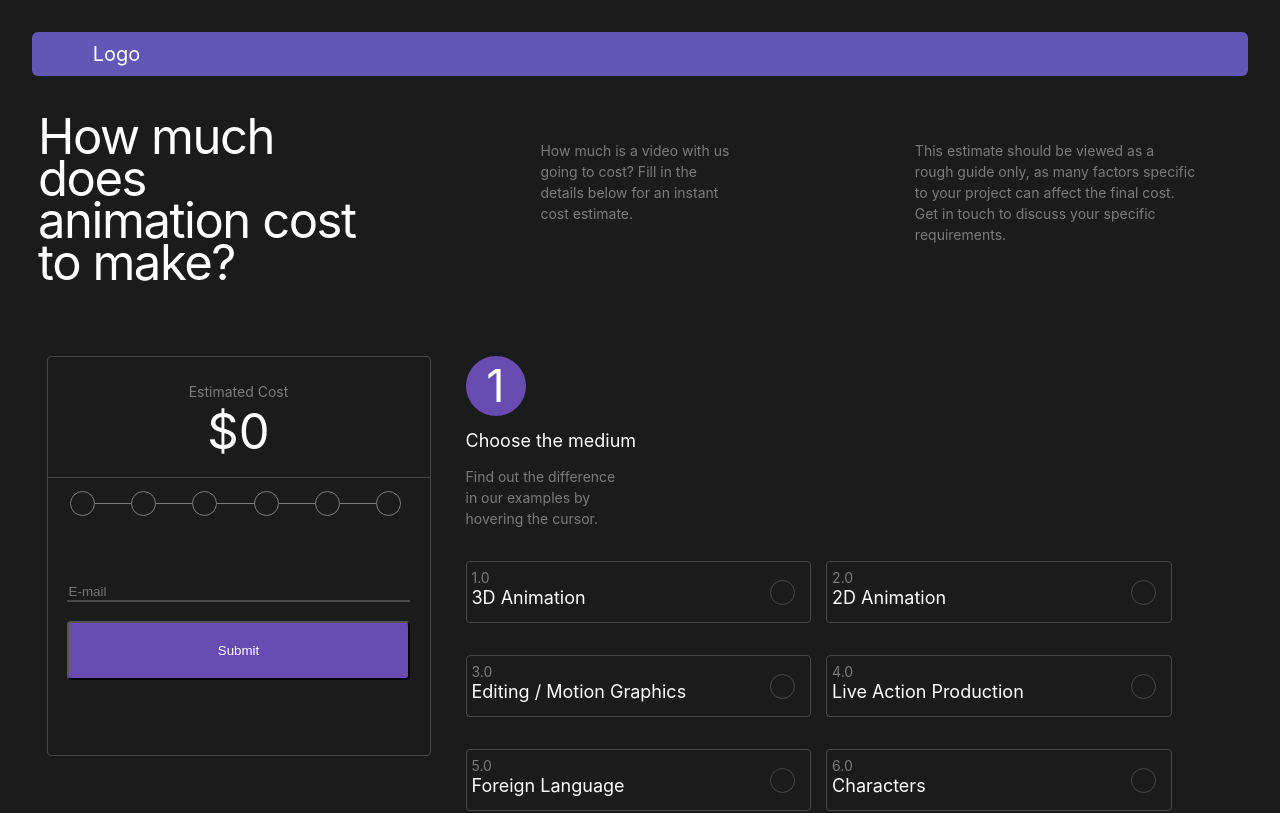
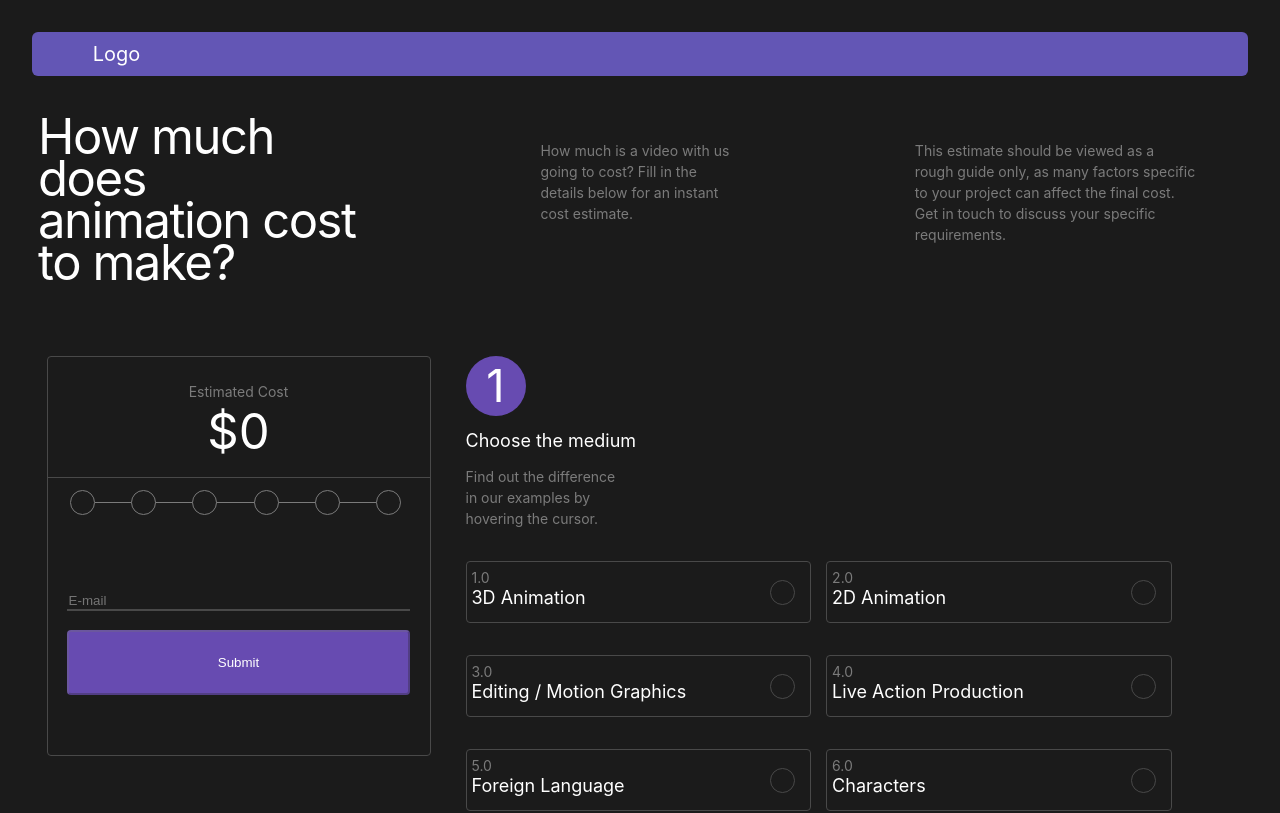
Before and after one commit to popovycholeg/dops.digital, a Next.js app: page / in a window 1280 px wide. Shown: the top 813 px of the page. Built offline with nearby package versions, Linux system fonts and the light colour scheme.

Commit message:
TimeLine fix

```diff
--- a/components/EstimatedCost/EstimatedCost.jsx
+++ b/components/EstimatedCost/EstimatedCost.jsx
@@ -2,19 +2,60 @@ import React from "react";
 import { connect } from "react-redux";
 
 import styles from "./styles.module.css";
-import TimeLine from '../TimeLine/TimeLine';
+import TimeLine from "../TimeLine/TimeLine";
 
 const EstimatedCost = ({ priceReducer }) => {
-  const {mediumSectionPrice, styleSectionPrice, productionQualityPrice, additionalOptionsPrice, durationSectionPrice, timeFrameSectionPrice} = priceReducer;
-  const price = mediumSectionPrice + styleSectionPrice + productionQualityPrice + additionalOptionsPrice + durationSectionPrice + timeFrameSectionPrice;
+  const {
+    mediumSectionPrice,
+    styleSectionPrice,
+    productionQualityPrice,
+    additionalOptionsPrice,
+    durationSectionPrice,
+    timeFrameSectionPrice,
+  } = priceReducer;
+
+  const price =
+    mediumSectionPrice +
+    styleSectionPrice +
+    productionQualityPrice +
+    additionalOptionsPrice +
+    durationSectionPrice +
+    timeFrameSectionPrice;
+
+  const disabled =
+    mediumSectionPrice == 0 ||
+    styleSectionPrice === 0 ||
+    productionQualityPrice === 0 ||
+    additionalOptionsPrice === 0 ||
+    durationSectionPrice === 0 ||
+    timeFrameSectionPrice === 0;
+
+  const handleSubmit = async (e) => {
+    e.preventDefault();
+
+    const res = await fetch("/api/send", {
+      method: "POST",
+      headers: {
+        "Content-Type": "application/json",
+      },
+      body: JSON.stringify(inputs),
+    });
+    // const text = await res.text();
+    // handleResponse(res.status, text);
+  };
+
   return (
     <div className={styles.container}>
       <p className={`small-text ${styles.text1}`}>Estimated Cost</p>
       <p className={styles.price}>${price}</p>
       <div className={styles.horizontalLine}></div>
       <TimeLine />
-      <input type='text' className={styles.emailInput} placeholder='E-mail' />
-      <button className={styles.submitBtn}>Submit</button>
+      <form onSubmit={handleSubmit} className={styles.form}>
+        <input type='text' className={styles.emailInput} placeholder='E-mail' required />
+        <button className={styles.submitBtn} disabled={disabled} type="submit">
+          Submit
+        </button>
+      </form>
     </div>
   );
 };
--- a/components/EstimatedCost/styles.module.css
+++ b/components/EstimatedCost/styles.module.css
@@ -43,6 +43,16 @@
   color: #ffffff;
   border-radius: 4px;
   width: 90%;
-  height: 15%;
+  height: 40%;
   margin-top: 5%;
 }
+
+.form{
+  display: flex;
+  flex-direction: column;
+  width: 100%;
+  height: 100%;
+  align-items: center;
+  margin: 0;
+  margin-top: 15%;
+}
--- a/components/TimeLine/TimeLine.jsx
+++ b/components/TimeLine/TimeLine.jsx
@@ -20,6 +20,8 @@ const TimeLine = ({ priceReducer }) => {
     height: "3px",
     background: "#674BB1",
     width: scrolled,
+    position: "absolute",
+    transform: "translate(0, -1px)"
   };
 
   const scrollProgress = () => {
@@ -43,7 +45,7 @@ const TimeLine = ({ priceReducer }) => {
   return (
     <div className={styles.timelineWrap}>
       <div className={styles.timeline}>
-        <div className={styles.progressBar} style={progressBarStyle} />
+        <div style={progressBarStyle} />
       </div>
       <div
         className={cn({
--- /dev/null
+++ b/pages/api/send.js
@@ -0,0 +1,22 @@
+const sgMail = require('@sendgrid/mail')
+
+export default async function(req, res) {
+  sgMail.setApiKey(process.env.SEND_GRID_API_KEY)
+  const { email, message } = req.body
+  console.log(process.env.SEND_GRID_EMAIL_FOR_SEND)
+  const content = {
+    to: email,
+    from: process.env.SEND_GRID_EMAIL_FOR_SEND,
+    subject: `Estimate`,
+    text: message,
+    html: `<p>${message}</p>`
+  }
+
+  try {
+    await sgMail.send(content)
+    res.status(200).send('Message sent successfully.')
+  } catch (error) {
+    console.log('ERROR', error)
+    res.status(400).send('Message not sent.')
+  }
+}
--- a/redux/slices/priceSlice.js
+++ b/redux/slices/priceSlice.js
@@ -11,7 +11,7 @@ const priceSlice = createSlice({
     additionalOptionsPrice: 0,
   },
   reducers: {
-    setMediumSectionPrice(state, action) {
+    setMediumSectionPrice(state, action) { // TDOD: refactore to one action
       return {
         ...state,
         mediumSectionPrice: action.payload,
```
